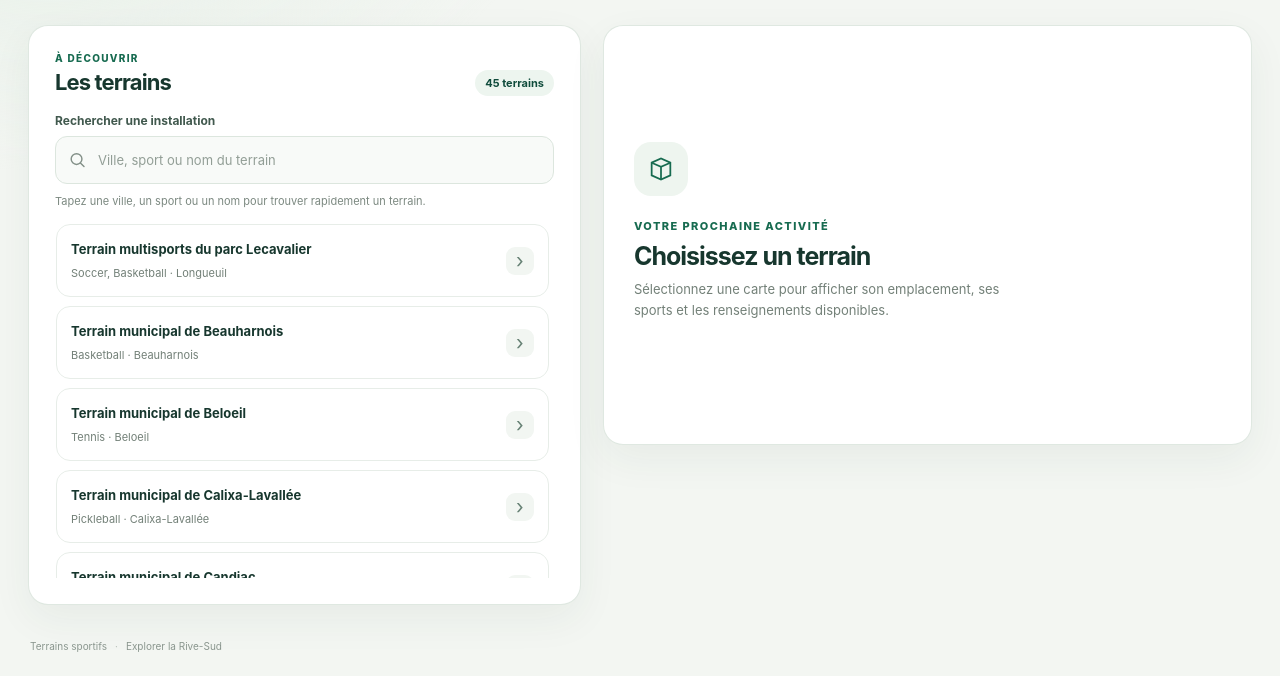
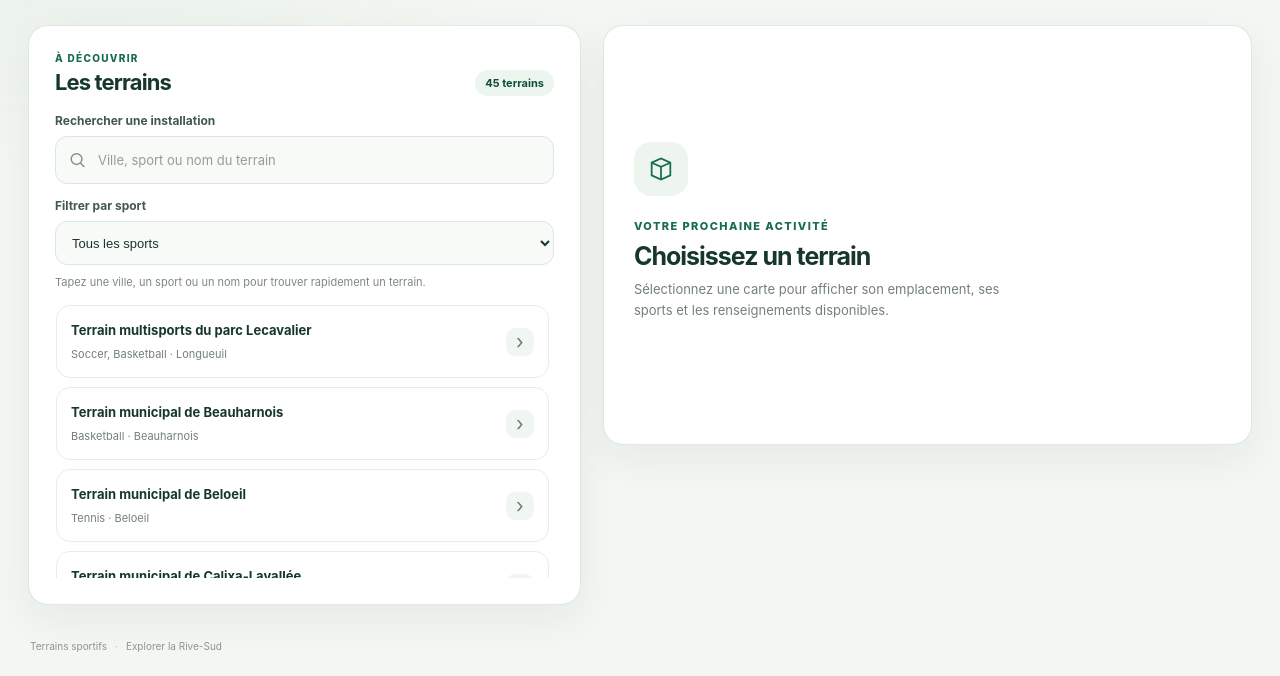
Before and after one commit to NaimGuenetteHarvey/TP3_Analyse, a plain HTML site: page tp3-analyse/index.html in a window 1280 px wide. Shown: the part 230-906 px from the top of the page. Drawn offline with Linux system fonts and the light colour scheme.

Commit message:
FCT Filtre par sport
Terminé.

```diff
--- a/tp3-analyse/css/style.css
+++ b/tp3-analyse/css/style.css
@@ -76,6 +76,37 @@ h1 { max-width: 700px; margin-bottom: 9px; font-size: clamp(34px, 5vw, 52px); li
 }
 .terrain-search::placeholder { color: #929e96; }
 .terrain-search:focus { background: white; border-color: #7caf91; box-shadow: 0 0 0 4px rgb(65 137 95 / 12%); }
+.filter-label { margin-top: 14px; }
+.filter-row { display: flex; gap: 8px; }
+.sport-filter {
+  flex: 1;
+  min-width: 0;
+  min-height: 44px;
+  padding: 10px 12px;
+  color: var(--ink);
+  background: #f8faf8;
+  border: 1px solid #dce6de;
+  border-radius: 12px;
+  outline: none;
+  font-size: 13px;
+  transition: background .18s, border-color .18s, box-shadow .18s;
+}
+.sport-filter:focus { background: white; border-color: #7caf91; box-shadow: 0 0 0 4px rgb(65 137 95 / 12%); }
+.sport-filter:disabled { color: #929e96; cursor: not-allowed; }
+.filter-reset {
+  flex: none;
+  padding: 0 14px;
+  color: var(--green-deep);
+  background: #edf5ef;
+  border: 1px solid #cfe2d5;
+  border-radius: 12px;
+  font-size: 12px;
+  font-weight: 700;
+  cursor: pointer;
+}
+.filter-reset:hover { background: #e2f0e6; }
+.filter-reset:focus-visible { outline: 3px solid #b7dbc7; outline-offset: 2px; }
+.filter-reset[hidden] { display: none; }
 .filter-summary { min-height: 16px; margin: 10px 0 13px; color: #7c8981; font-size: 11px; line-height: 1.4; }
 .terrain-list { display: grid; gap: 9px; min-height: 0; overflow-y: auto; padding: 1px 5px 3px 1px; scrollbar-color: #cbd8ce transparent; scrollbar-width: thin; }
 .terrain-card {
--- a/tp3-analyse/index.html
+++ b/tp3-analyse/index.html
@@ -7,6 +7,7 @@
   <title>Terrains sportifs — Rive-Sud</title>
   <link rel="stylesheet" href="css/style.css">
   <script src="js/details.js" defer></script>
+  <script src="js/filtres.js" defer></script>
   <script src="js/app.js" defer></script>
 </head>
 <body>
@@ -40,6 +41,13 @@
           <svg class="search-icon" viewBox="0 0 24 24" fill="none" aria-hidden="true"><circle cx="10.8" cy="10.8" r="6.8" stroke="currentColor" stroke-width="1.8"/><path d="m16 16 4.2 4.2" stroke="currentColor" stroke-width="1.8" stroke-linecap="round"/></svg>
           <input id="terrain-search" class="terrain-search" type="search" placeholder="Ville, sport ou nom du terrain" autocomplete="off">
         </div>
+        <label class="search-label filter-label" for="sport-filter">Filtrer par sport</label>
+        <div class="filter-row">
+          <select id="sport-filter" class="sport-filter" disabled>
+            <option value="">Tous les sports</option>
+          </select>
+          <button id="sport-filter-reset" class="filter-reset" type="button" hidden>Retirer le filtre</button>
+        </div>
         <p id="filter-summary" class="filter-summary" aria-live="polite"></p>
         <div id="terrain-list" class="terrain-list" aria-live="polite"></div>
       </section>
--- a/tp3-analyse/js/app.js
+++ b/tp3-analyse/js/app.js
@@ -5,6 +5,11 @@
   const champRecherche = document.querySelector('#terrain-search');
   const compteur = document.querySelector('#result-count');
   const resume = document.querySelector('#filter-summary');
+  const filtreSport = document.querySelector('#sport-filter');
+  const boutonRetirerFiltre = document.querySelector('#sport-filter-reset');
+  // Défini par js/filtres.js (US2). S'il est absent, la liste des terrains s'affiche quand même.
+  const filtres = window.FiltresTerrains;
+  if (!filtres) console.error('js/filtres.js n’est pas chargé : vérifiez le fichier et la balise <script> dans index.html.');
   const jeuxDisponibles = ['normal', 'limites', 'erreurs'];
   const jeuDemande = new URLSearchParams(window.location.search).get('jeu');
   const jeu = jeuxDisponibles.includes(jeuDemande) ? jeuDemande : 'normal';
@@ -20,6 +25,7 @@
     const donnees = contenu.trim() ? JSON.parse(contenu) : { terrains: [] };
     terrains = Array.isArray(donnees) ? donnees : donnees.terrains;
     if (!Array.isArray(terrains)) throw new Error('Format de données invalide');
+    remplirFiltreSport();
     afficherListe();
 
     if (terrainIdDemande !== null) {
@@ -27,11 +33,18 @@
       if (terrainSelectionne) afficherListe();
       window.DetailsTerrain.afficher(terrainSelectionne);
     }
-  } catch {
+  } catch (erreur) {
+    console.error(erreur);
     message.textContent = 'Impossible de charger les données des terrains.';
   }
 
   champRecherche.addEventListener('input', afficherListe);
+  filtreSport.addEventListener('change', afficherListe);
+  boutonRetirerFiltre.addEventListener('click', () => {
+    filtreSport.value = '';
+    afficherListe();
+    filtreSport.focus();
+  });
 
   liste.addEventListener('click', (evenement) => {
     const bouton = evenement.target.closest('[data-id]');
@@ -47,7 +60,10 @@
 
   function afficherListe() {
     const recherche = normaliser(champRecherche.value.trim());
+    const sportChoisi = filtreSport.value;
+    boutonRetirerFiltre.hidden = !sportChoisi;
     const resultats = terrains.filter((terrain) => {
+      if (filtres && !filtres.correspondAuSport(terrain, sportChoisi)) return false;
       const texte = normaliser([
         terrain.nom,
         terrain.municipalite,
@@ -58,8 +74,11 @@
     });
 
     compteur.textContent = resultats.length + (resultats.length === 1 ? ' terrain' : ' terrains');
-    resume.textContent = recherche
-      ? resultats.length + (resultats.length === 1 ? ' résultat' : ' résultats') + ' pour « ' + champRecherche.value.trim() + ' »'
+    const criteres = [];
+    if (recherche) criteres.push('« ' + champRecherche.value.trim() + ' »');
+    if (sportChoisi) criteres.push('sport : ' + sportChoisi);
+    resume.textContent = criteres.length
+      ? resultats.length + (resultats.length === 1 ? ' résultat' : ' résultats') + ' pour ' + criteres.join(' + ')
       : 'Tapez une ville, un sport ou un nom pour trouver rapidement un terrain.';
 
     if (terrainSelectionne && !resultats.some((terrain) => String(terrain.id) === String(terrainSelectionne.id))) {
@@ -68,8 +87,13 @@
         '<div class="empty-state"><p class="eyebrow">Détails</p><h2 id="detail-title">Choisissez un terrain dans les résultats.</h2></div>';
     }
 
+    if (terrains.length === 0) {
+      liste.innerHTML = '<p class="empty-list">Aucun terrain n’est disponible pour le moment.</p>';
+      return;
+    }
+
     if (resultats.length === 0) {
-      liste.innerHTML = '<p class="empty-list">Aucun terrain ne correspond à cette recherche. Essayez un autre mot.</p>';
+      liste.innerHTML = '<p class="empty-list">Aucun terrain ne correspond aux critères sélectionnés. Modifiez la recherche ou retirez le filtre.</p>';
       return;
     }
 
@@ -83,6 +107,19 @@
         '<span class="card-arrow" aria-hidden="true">›</span>' +
       '</button>';
     }).join('');
+  }
+
+  // Ajoute un choix par sport trouvé dans les données (le choix « Tous les sports » existe déjà).
+  function remplirFiltreSport() {
+    if (!filtres) return;
+    const sports = filtres.listerSports(terrains);
+    sports.forEach((sport) => {
+      const option = document.createElement('option');
+      option.value = sport;
+      option.textContent = sport;
+      filtreSport.appendChild(option);
+    });
+    filtreSport.disabled = sports.length === 0;
   }
 
   function normaliser(texte) {
--- a/tp3-analyse/js/filtres.js
+++ b/tp3-analyse/js/filtres.js
@@ -0,0 +1,26 @@
+/* US2 — Filtre des terrains selon le sport. */
+(function () {
+  // Retourne la liste des sports d'un terrain, même si la donnée est absente, nulle ou vide.
+  function sportsDuTerrain(terrain) {
+    if (!terrain) return [];
+    const sports = terrain.sports ?? terrain.sport;
+    const liste = Array.isArray(sports) ? sports : [sports];
+    return liste
+      .filter((sport) => typeof sport === 'string' && sport.trim() !== '')
+      .map((sport) => sport.trim());
+  }
+
+  // Retourne les sports distincts trouvés dans les données, triés alphabétiquement.
+  function listerSports(terrains) {
+    const sports = new Set(terrains.flatMap(sportsDuTerrain));
+    return [...sports].sort((a, b) => a.localeCompare(b, 'fr-CA'));
+  }
+
+  // Sans sport choisi, tous les terrains correspondent (filtre retiré).
+  function correspondAuSport(terrain, sportChoisi) {
+    if (!sportChoisi) return true;
+    return sportsDuTerrain(terrain).includes(sportChoisi);
+  }
+
+  window.FiltresTerrains = { listerSports, correspondAuSport };
+})();
```
